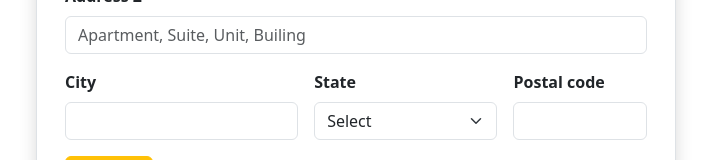
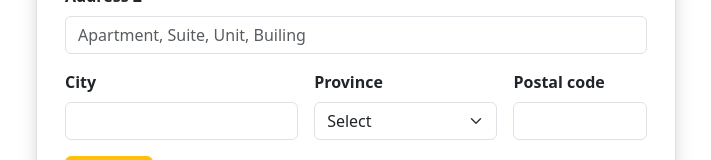
Before and after one commit to charlz1202/panlasang_panahon, a Vue app in the folder frontend/: page /register in a window 1280 px wide. Shown: the part 448-608 px from the top of the page, without its empty margins (284-995 px from the left). Built offline with nearby package versions, Linux system fonts and the light colour scheme.

Commit message:
Update_2024-10-25_1233

```diff
--- a/frontend/src/components/RegistrationPage.vue
+++ b/frontend/src/components/RegistrationPage.vue
@@ -33,7 +33,7 @@
           <input type="text" class="form-control" v-model="city">
         </div>
         <div class="col-md-4">
-          <label for="province" class="form-label">State</label>
+          <label for="province" class="form-label">Province</label>
           <select v-model="province" class="form-select">
             <option value="" selected disabled>Select</option>
             <option value="Alberta">Alberta</option>
```
Also changed, not shown: 1 other file (tests, documents, lock files or other folders).
